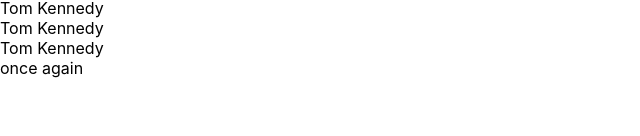
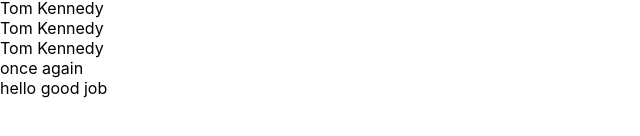
Before and after one commit to boolean-uk/cohort-10-react-demo, a React (Create React App) app: page /1/1 in a window 1280 px wide. Shown: the part 440-576 px from the top of the page, without its empty margins (0-640 px from the left). Built offline with nearby package versions, Linux system fonts and the light colour scheme; no server answers; data requests are answered from the project's data file; the HTML template or start-up script is replaced by a standard one.

Commit message:
Back button now working

```diff
--- a/db.json
+++ b/db.json
@@ -67,6 +67,10 @@
     },
     {
       "id": 17
+    },
+    {
+      "note": "hello good job",
+      "id": 18
     }
   ]
 }
--- a/src/App.js
+++ b/src/App.js
@@ -2,15 +2,20 @@ import "./App.css";
 import { Routes, Route, Link } from "react-router-dom";
 import { Repos, Repo, AddNoteForm } from "./components/Repos";
 
+
+
 function App() {
+
   return (
     <>
       <Link to="/">Home</Link>
+
       {/* <button onClick={goBack}>Notes</button> */}
 
       <Routes>
         <Route path="/" element={<Repos />} />
         <Route path="/:username/:reponame" element={<Repo />} />
+
         <Route
           path="/:username/:reponame/notes/add"
           element={<AddNoteForm />}
--- a/src/components/Repos/AddNoteForm.js
+++ b/src/components/Repos/AddNoteForm.js
@@ -1,6 +1,7 @@
 import { useState } from "react";
-
-
+import { Link } from "react-router-dom";
+// import { useNavigate } from "react-router-dom";
+import { useParams } from "react-router-dom";
 
 
 function AddNoteForm() {
@@ -8,6 +9,11 @@ function AddNoteForm() {
   const [formData, setFormData] = useState();
   const [newId, setNewId] = useState()
   const [newNotes, setNewNote] = useState()
+
+  const params = useParams();
+    // const navigate = useNavigate()
+    // navigate(-1)
+
 
   const handleSubmit = (e) => {
     e.preventDefault();
@@ -45,6 +51,8 @@ console.log('option', options)
   };
   return (
     <>
+    {/* <button>Go Back</button> */}
+    <Link to={`/${params.username}/${params.reponame}`}>Go back!</Link>
       <form onSubmit={handleSubmit}>
         <label>
           <input
--- a/src/components/Repos/Repo.js
+++ b/src/components/Repos/Repo.js
@@ -1,7 +1,7 @@
 import { useState, useEffect } from "react";
 import { useParams } from "react-router-dom";
 import { Link } from "react-router-dom"; // ADD USE NAVIGATE
-// import  AddNoteForm  from "./AddNoteForm";
+import  AddNoteForm  from "./AddNoteForm";
 
 function Repo() {
   const [repo, setRepo] = useState({});
@@ -80,6 +80,7 @@ function Repo() {
       )}
       <h3>Note section:</h3>
       <Link to={`/${params.username}/${params.reponame}/notes/add`}>
+
         <button>Notes</button>
       </Link>
 
```
